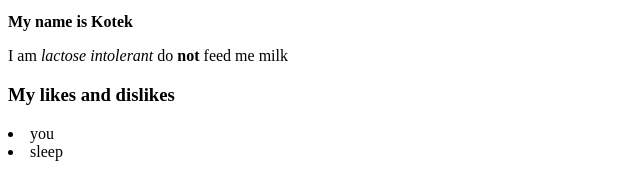
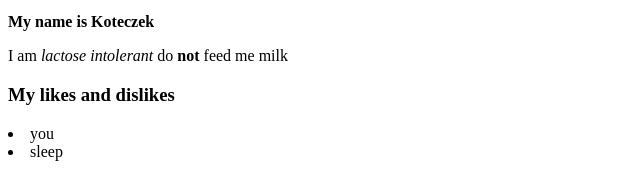
Before and after one commit to ajankowiak/New-Project, a plain HTML site: page index.html in a window 1280 px wide. Shown: the part 188-362 px from the top of the page, 0-640 px from the left. Drawn offline with Linux system fonts and the light colour scheme.

Commit message:
Update index.html

```diff
--- a/index.html
+++ b/index.html
@@ -11,7 +11,7 @@
 <li>I sleep</li>
 <li>I repeat</li>
 <p>
-  <strong>My name is Kotek</strong>
+  <strong>My name is Koteczek</strong>
 </p>
 <p>I am <em>lactose intolerant</em> do <strong>not</strong> feed me milk</p>
 <!--this is fun! -->
```
